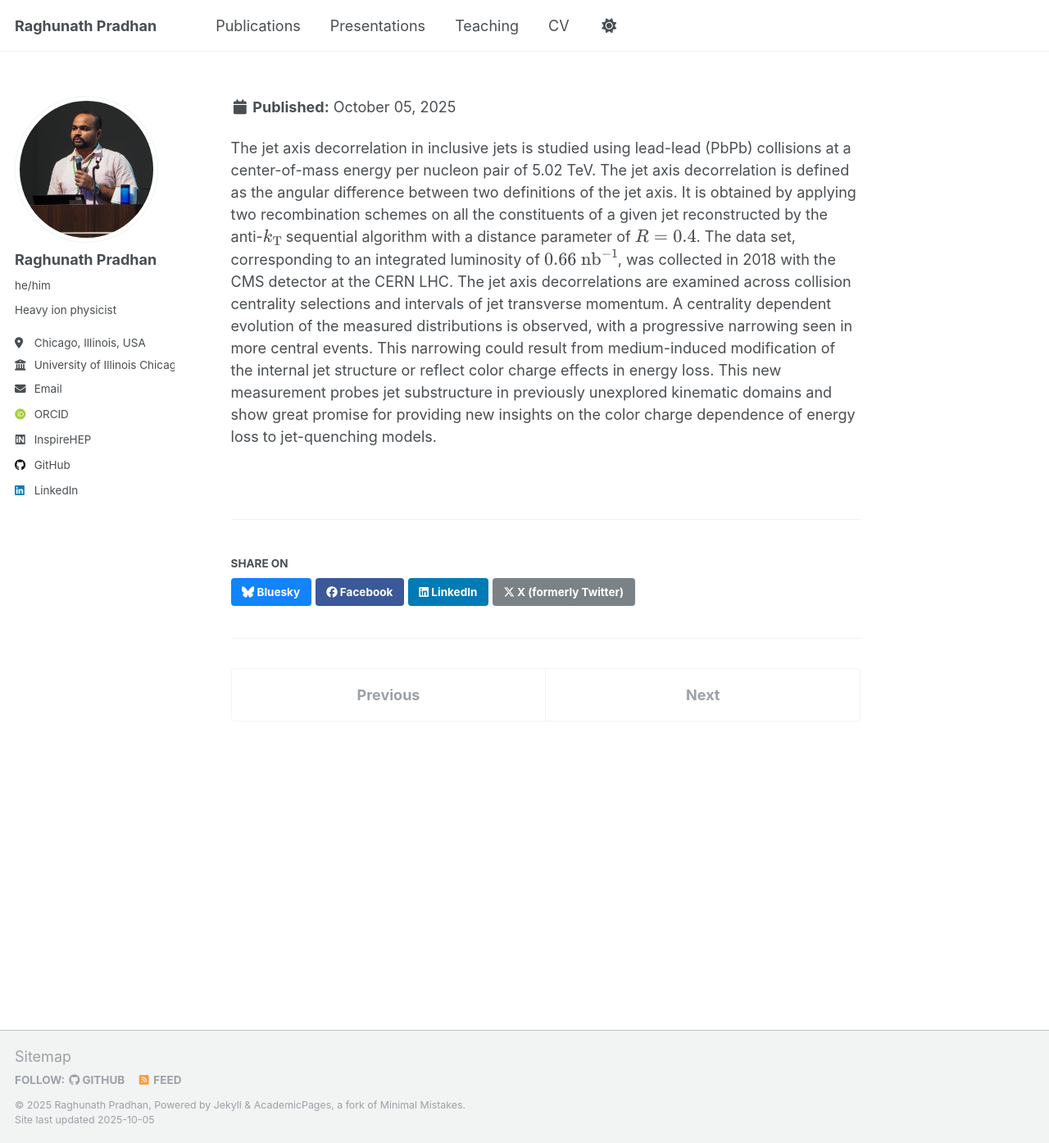
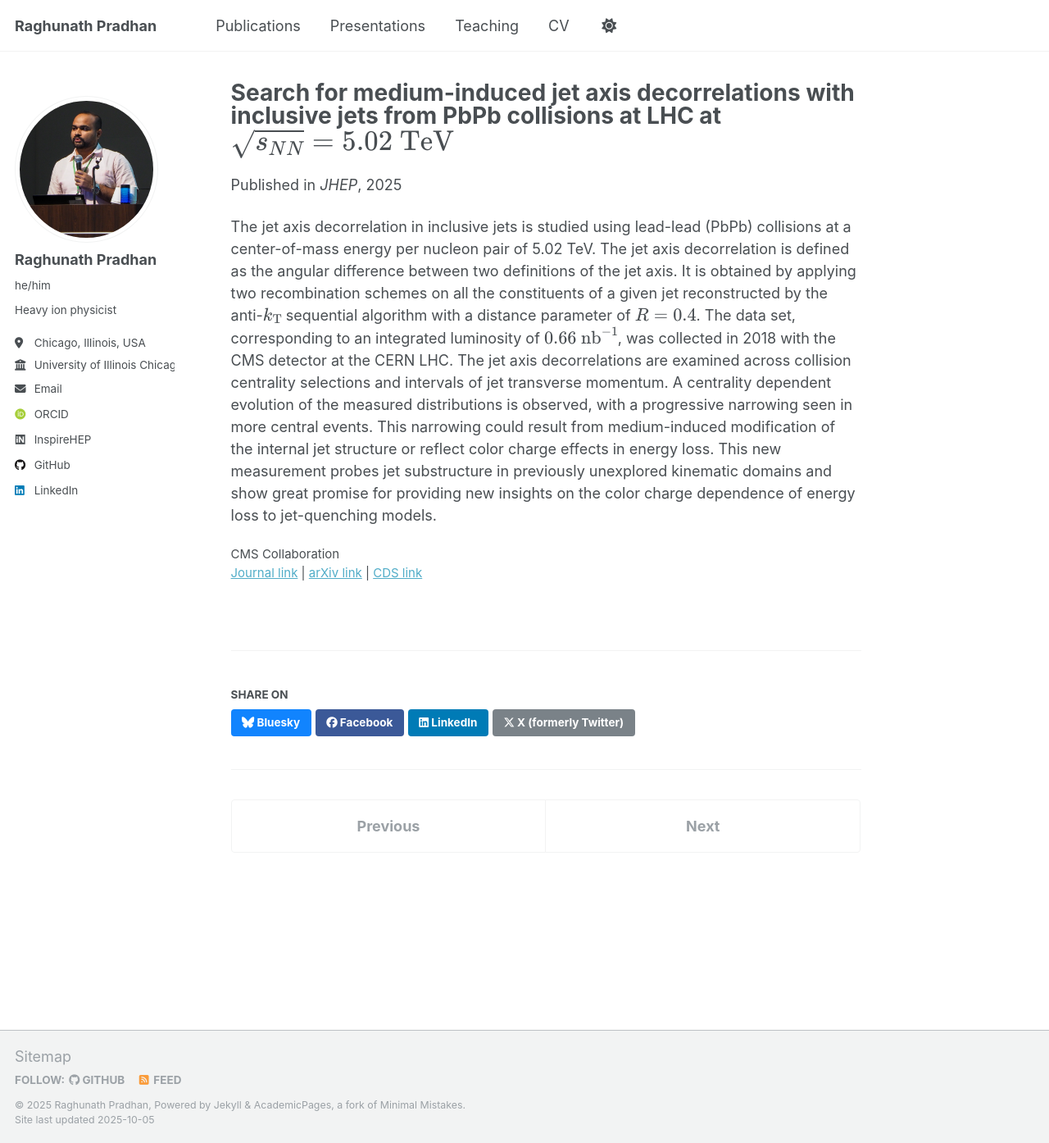
Before and after one commit to RAGHUMATAPITA/RAGHUMATAPITA.github.io, a Jekyll site: the page built from _publications/2024-JetAxisinData.md, in a window 1280 px wide and 1394 px high. Shown: the whole window at 82% size. Built offline with Jekyll 4.4.1, drawn with Linux system fonts in a browser that asks for light colours; some web fonts are replaced; a script that is not in the unit is left out.

Commit message:
updating publications

```diff
--- a/_publications/2024-JetAxisinData.md
+++ b/_publications/2024-JetAxisinData.md
@@ -1,5 +1,5 @@
 ---
-title: "Search for medium-induced jet axis decorrelations with inclusive jets from PbPb collisions at LHC at \\\sqrt{s_{NN}} = 5.02~\text{TeV}\\"
+title: "Search for medium-induced jet axis decorrelations with inclusive jets from PbPb collisions at LHC at $$\\sqrt{s_{NN}} = 5.02~\\text{TeV}$$"
 collection: publications
 category: manuscripts
 permalink: /publication/2024-JetAxisinData
```
